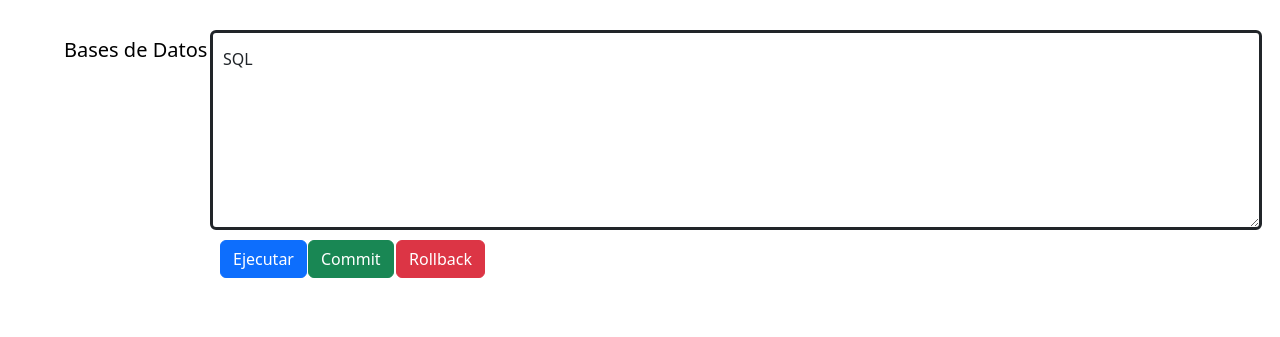
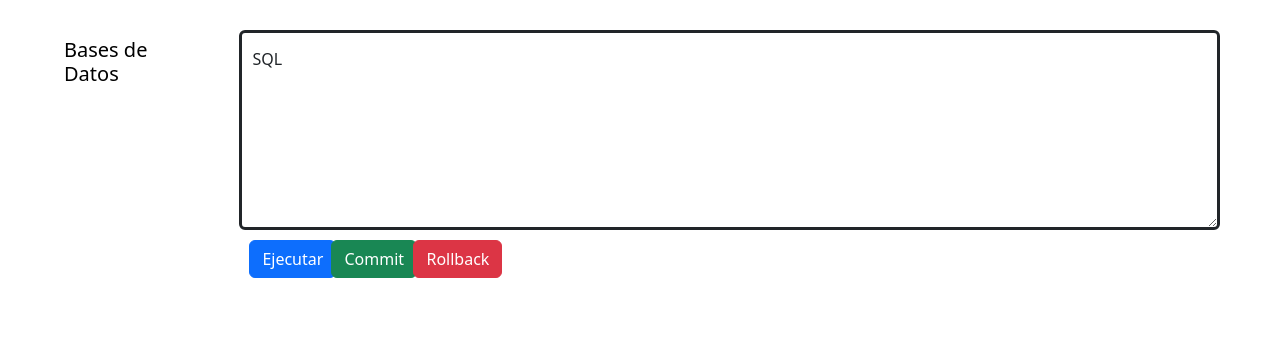
Before and after one commit to robcast2289/DBMS_Tools, a Flask app: template templates/editor.html in a window 1280 px wide. Shown: the part 191-528 px from the top of the page. Run offline with Flask 3, Linux system fonts and the light colour scheme; the template is opened without the code that fills it, so the values that code supplies are empty.

Commit message:
Cambio diseño

```diff
--- a/templates/editor.html
+++ b/templates/editor.html
@@ -46,8 +46,9 @@
       </header>
     </div>
     <div class="page-body">
-      <div class="container-fluid" style="max-width: 1480px; width: 95%; padding-right: 10px; padding-left: 10px; margin-right: auto; margin-left: auto;">
-        <div class="page-sidebar toggled sidebar" style="font-size: 13px; width: 15%; float: left; position: absolute; min-height: 1px; padding-right: 6px; padding-left: 6px;">
+      <div class="container-fluid" style="max-width: 1480px; width: 95%; padding-right: 10px; padding-left: 10px; margin-right: auto; margin-left: auto; display: flex;">
+        <!-- <div class="page-sidebar toggled sidebar" style="font-size: 13px; width: 15%; float: left; position: absolute; min-height: 1px; padding-right: 6px; padding-left: 6px;"> -->
+        <div class="page-sidebar toggled sidebar" style="font-size: 13px; width: 15%; min-height: 1px; padding-right: 6px; padding-left: 6px;">
           <ul id="sidebar-stacked" class="nav nav-pills nav-stacked flex-column" style="margin: 30px 0;">
             <li class="nav-item">
               <a href="#" class="nav-link" style="color: #000; cursor: pointer; text-decoration: none; font-size: 14px; font-weight: 400;" ><h5>Bases de Datos</h5></a>
@@ -61,7 +62,8 @@
             {% endif %}
           </ul>
         </div>
-        <div class="page-content" style="width: 85%;  left: 15%; padding-bottom: 30px; padding-top: 30px; float: left; position: absolute; min-height: 1px; padding-right: 6px; padding-left: 6px;">
+        <!-- <div class="page-content" style="width: 85%;  left: 15%; padding-bottom: 30px; padding-top: 30px; float: left; position: absolute; min-height: 1px; padding-right: 6px; padding-left: 6px;"> -->
+        <div class="page-content" style="width: 85%;  left: 15%; padding-bottom: 30px; padding-top: 30px; min-height: 1px; padding-right: 6px; padding-left: 6px;">
           <div class="container-sm">
             <!-- <div class="mt-4 p-5 bg-secondary text-white rounded"> -->
 
```
